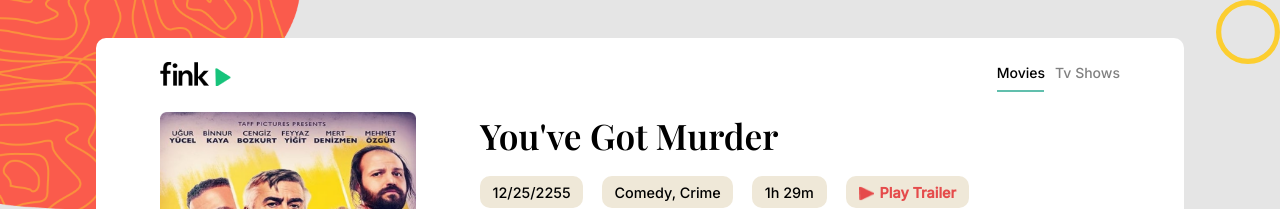
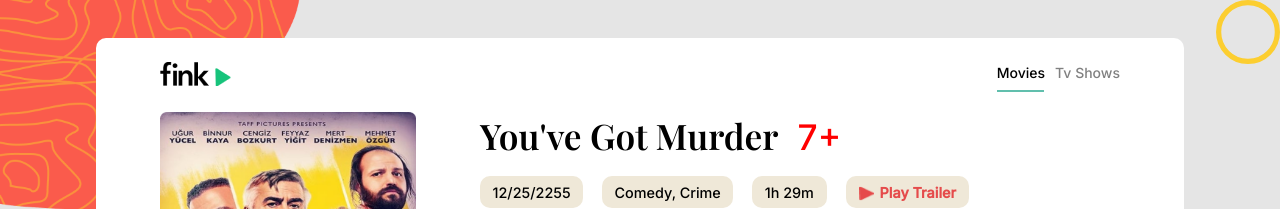
Before and after one commit to dwintechnology/Gryffindor, a React (Create React App) app: page / in a window 1280 px wide. Shown: the top 209 px of the page. Built offline with nearby package versions, Linux system fonts and the light colour scheme.

Commit message:
create block for classification

```diff
--- a/src/componets/movie-details/movie-title/movie-title.js
+++ b/src/componets/movie-details/movie-title/movie-title.js
@@ -4,7 +4,9 @@ function MovieTitle(){
 return(
     <div className="movieTitle">
         You've Got Murder
+        <div className="classification"> 7+  </div>
     </div>
+
 )
 }
 
--- a/src/componets/movie-details/movie-title/movie-title.scss
+++ b/src/componets/movie-details/movie-title/movie-title.scss
@@ -1,11 +1,16 @@
-@import url('https://fonts.googleapis.com/css2?family=Playfair+Display:wght@600&display=swap');
+@import url("https://fonts.googleapis.com/css2?family=Playfair+Display:wght@600&display=swap");
 
-.movieTitle{
-    width: auto;
-    height: 80%;
-    font-family: 'Playfair Display', serif;
-    display: flex;
-    justify-content: flex-start;
-    align-items: center;
-    font-size: 220%;
+.movieTitle {
+  width: auto;
+  height: 80%;
+  font-family: "Playfair Display", serif;
+  display: flex;
+  justify-content: flex-start;
+  align-items: baseline;
+  font-size: 220%;
 }
+.classification {
+  color: red;
+  margin-left: 3%;
+  font-family: "Inter";
+}
```
